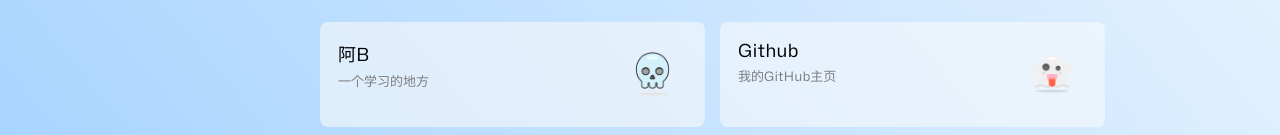
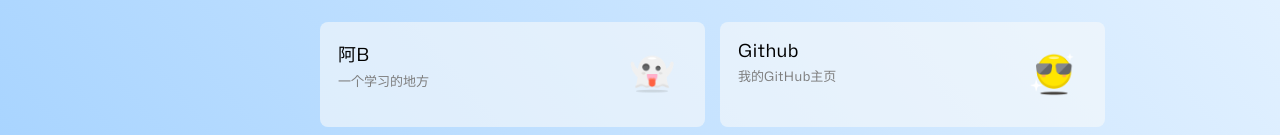
Before and after one commit to lcamm2/lcamm2.GitHub.io, a plain HTML site: page index.html in a window 1280 px wide. Shown: the part 837-972 px from the top of the page. Drawn offline with Linux system fonts and the light colour scheme.

Commit message:
Update index.html

```diff
--- a/index.html
+++ b/index.html
@@ -250,7 +250,7 @@
                         <p>一个学习的地方</p>
                     </div>
                     <div class="projectItemRight">
-                        <img src="/static/img/i5.png" alt="">
+                        <img src="/static/img/i6.png" alt="">
                     </div>
                     <!-- 项目项结束 -->
                 </a>
@@ -262,7 +262,7 @@
                         <p>我的GitHub主页</p>
                     </div>
                     <div class="projectItemRight">
-                        <img src="/static/img/i6.png" alt="">
+                        <img src="/static/img/i7.png" alt="">
                     </div>
                     <!-- 项目项结束 -->
                 </a>
```
